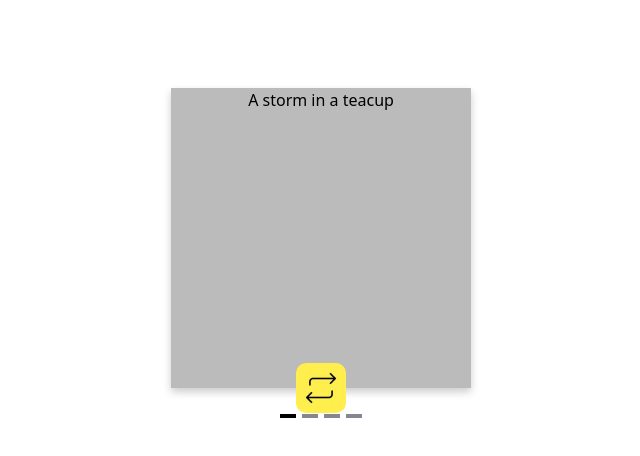
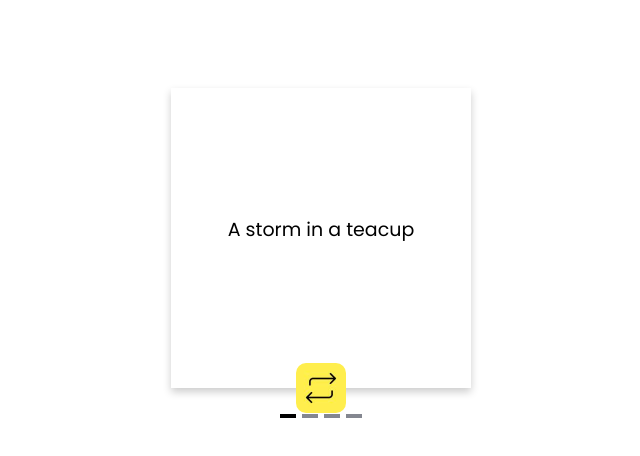
Before and after one commit to silverhand7/english-course, a Vue app: page /course in a window 1280 px wide. Shown: the top 456 px of the page, without its empty margins (319-959 px from the left). Built offline with nearby package versions, Linux system fonts and the light colour scheme.

Commit message:
adding style to the card

```diff
--- a/index.html
+++ b/index.html
@@ -4,7 +4,11 @@
     <meta charset="UTF-8" />
     <link rel="icon" href="/favicon.ico" />
     <meta name="viewport" content="width=device-width, initial-scale=1.0" />
-    <title>Vite App</title>
+    <link rel="preconnect" href="https://fonts.googleapis.com">
+    <link rel="preconnect" href="https://fonts.gstatic.com" crossorigin>
+    <link rel="preconnect" href="https://fonts.googleapis.com">
+    <link rel="preconnect" href="https://fonts.gstatic.com" crossorigin>
+    <link href="https://fonts.googleapis.com/css2?family=Poppins:wght@400;600;700&display=swap" rel="stylesheet"><title>Vite App</title>
   </head>
   <body>
     <div id="app"></div>
--- a/src/App.vue
+++ b/src/App.vue
@@ -8,3 +8,10 @@ import HelloWorld from './components/HelloWorld.vue'
     <RouterView />
   </div>
 </template>
+
+
+<style>
+  body {
+    font-family: 'Poppins', sans-serif!important;
+  }
+</style>
--- a/src/components/CourseCarousel.vue
+++ b/src/components/CourseCarousel.vue
@@ -1,6 +1,6 @@
 <template>
     <div class="mt-5"></div>
-    <carousel class="mt-5" :items-to-show="1">
+    <Carousel class="mt-5" :items-to-show="1" ref="myCarousel">
 
         <Slide v-for="slide in slides" :key="slide.id">
             <FlipCard v-if="slide.type === 'course'" :name="slide.name" :meaning="slide.meaning" :example="slide.example" />
@@ -11,7 +11,7 @@
         <template #addons>
             <pagination />
         </template>
-    </carousel>
+    </Carousel>
 </template>
 
 <script>
@@ -35,7 +35,8 @@ export default {
             required: true,
             type: Array
         }
-    },
+    }
+
 }
 </script>
 
--- a/src/components/FlipCard.vue
+++ b/src/components/FlipCard.vue
@@ -6,8 +6,10 @@
                     <p>{{ name }}</p>
                 </div>
                 <div class="flip-card-back">
-                    <p>{{ meaning }}</p>
-                    <p>{{ example }}</p>
+                    <div>
+                        <p class="mb-5">{{ meaning }}</p>
+                        <p><i>"{{ example }}"</i></p>
+                    </div>
                 </div>
                 <div class="flip-card-button">
                     <div @click="flip">
@@ -80,15 +82,23 @@ export default {
     }
 
     .flip-card-front {
-        background-color: #bbb;
         color: black;
+        display: flex;
+        justify-content: center;
+        align-items: center;
+        font-size: 19px;
+        line-height: 1.2em;
+        padding: 15px;
     }
-
     .flip-card-back {
         z-index: -1;
-        background-color: #2980b9;
-        color: white;
+        background-color: #2e5d2d;
+        color: #fff;
         transform: rotateY(180deg);
+        padding:15px;
+        display: flex;
+        align-items: center;
+        justify-content: center;
     }
 
     .flip-card-button {
```
Lines whose indentation alone changed are shown as unchanged.
